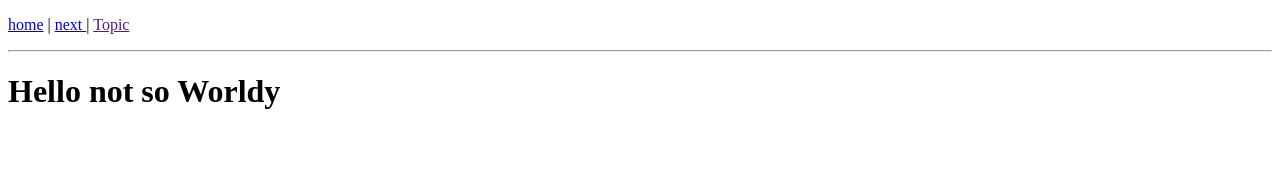
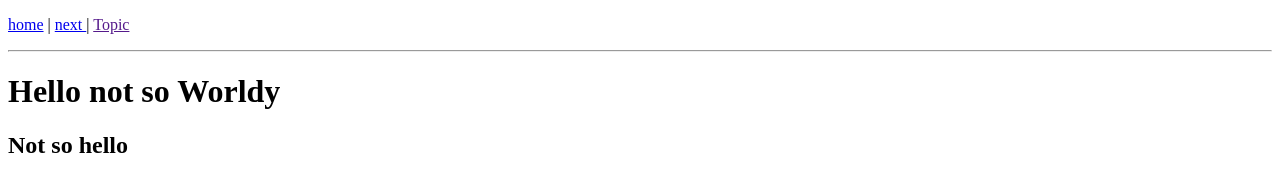
Before and after one commit to ricky1221/secondYears, a plain HTML site: page index.html in a window 1280 px wide. Drawn offline with Linux system fonts and the light colour scheme.

Commit message:
Update index.html

```diff
--- a/index.html
+++ b/index.html
@@ -9,6 +9,7 @@
     <p><a href="index.html">home</a> | <a href="d21.html">next </a>| <a href="">Topic</a> </p>
     <hr>
     <h1>Hello not so Worldy</h1>
+    <h2>Not so hello</h2>
 
 </body>
 </html>
```
